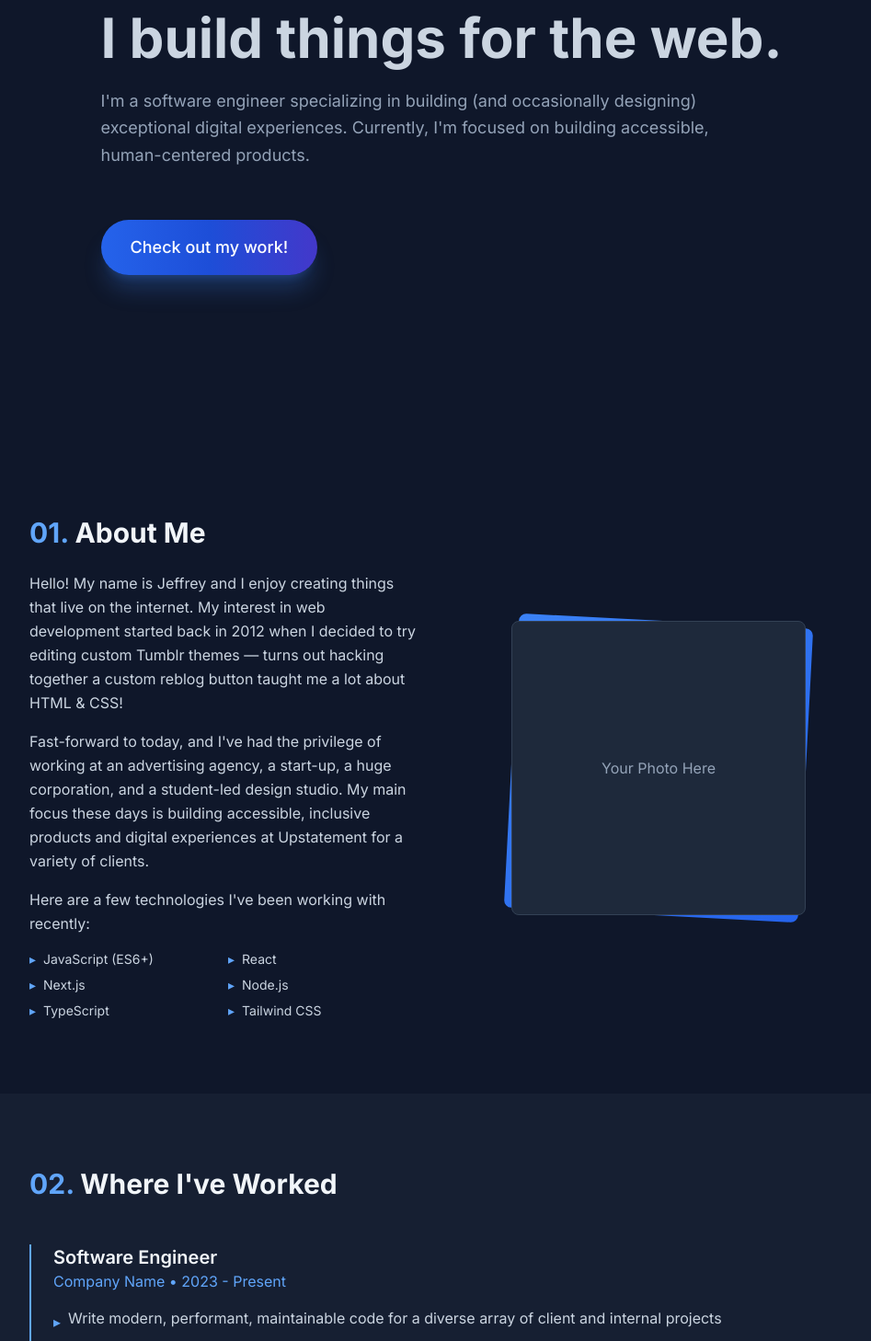
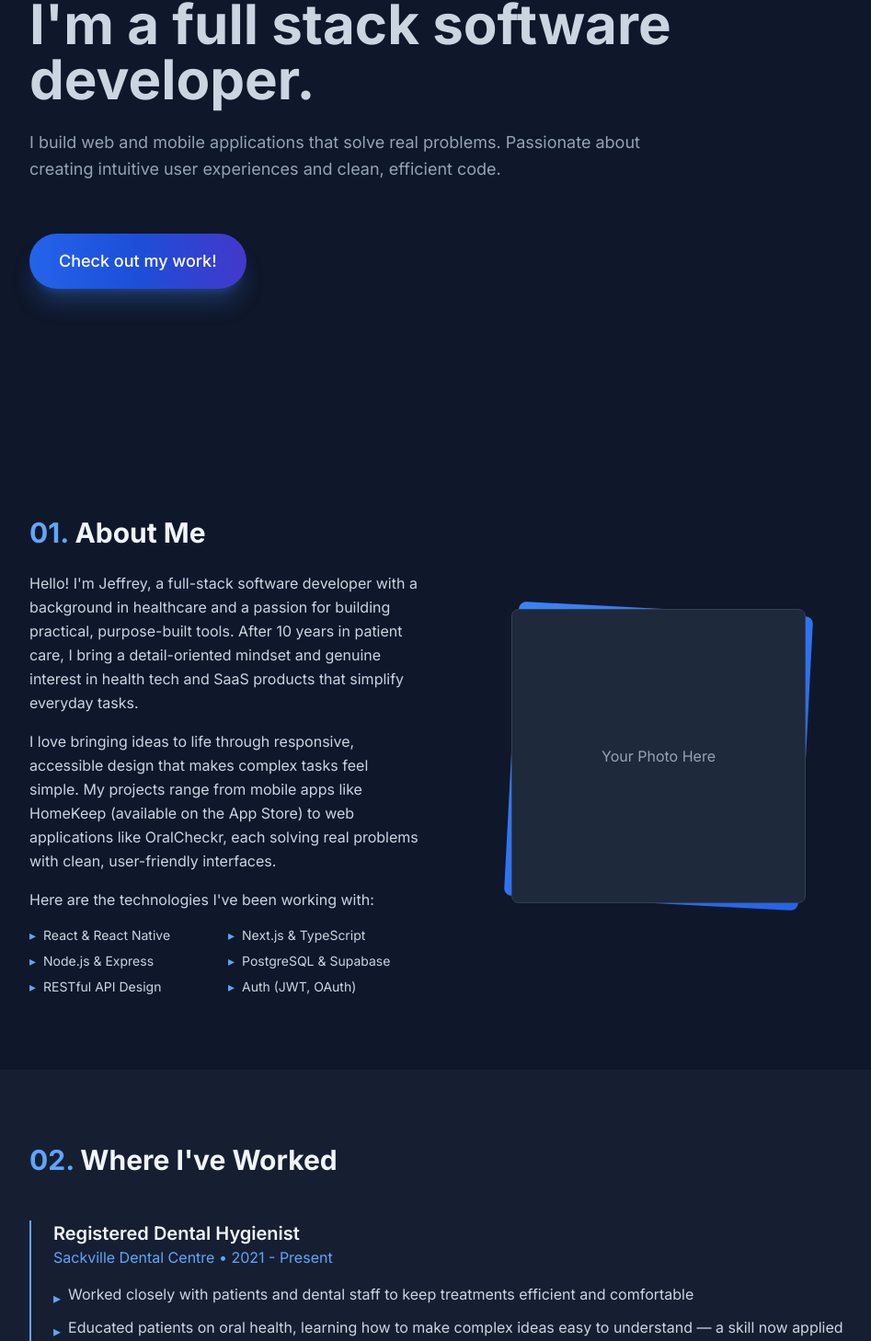
Before and after one commit to jvpatey/portfolio, a Next.js app: page / in a window 1280 px wide. Shown: the part 383-1841 px from the top of the page at 92% size, without its empty margins (160-1107 px from the left). Built offline with nearby package versions, Linux system fonts and the light colour scheme.

Commit message:
updated hero and about text content

```diff
--- a/components/About.tsx
+++ b/components/About.tsx
@@ -9,47 +9,44 @@ export default function About() {
             </h2>
             <div className="space-y-4 text-slate-300 leading-relaxed">
               <p>
-                Hello! My name is Jeffrey and I enjoy creating things that live
-                on the internet. My interest in web development started back in
-                2012 when I decided to try editing custom Tumblr themes — turns
-                out hacking together a custom reblog button taught me a lot
-                about HTML & CSS!
+                Hello! I&apos;m Jeffrey, a full-stack software developer with a
+                background in healthcare and a passion for building practical,
+                purpose-built tools. After 10 years in patient care, I bring a
+                detail-oriented mindset and genuine interest in health tech and
+                SaaS products that simplify everyday tasks.
               </p>
               <p>
-                Fast-forward to today, and I&apos;ve had the privilege of
-                working at an advertising agency, a start-up, a huge
-                corporation, and a student-led design studio. My main focus
-                these days is building accessible, inclusive products and
-                digital experiences at Upstatement for a variety of clients.
+                I love bringing ideas to life through responsive, accessible
+                design that makes complex tasks feel simple. My projects range
+                from mobile apps like HomeKeep (available on the App Store) to
+                web applications like OralCheckr, each solving real problems
+                with clean, user-friendly interfaces.
               </p>
-              <p>
-                Here are a few technologies I&apos;ve been working with
-                recently:
-              </p>
+              <p>Here are the technologies I&apos;ve been working with:</p>
               <div className="grid grid-cols-2 gap-2 text-sm mt-4">
                 <div className="flex items-center">
                   <span className="text-blue-400 mr-2">▸</span>
-                  JavaScript (ES6+)
+                  React & React Native
                 </div>
                 <div className="flex items-center">
                   <span className="text-blue-400 mr-2">▸</span>
-                  React
+                  Next.js & TypeScript
                 </div>
                 <div className="flex items-center">
                   <span className="text-blue-400 mr-2">▸</span>
-                  Next.js
+                  Node.js & Express
                 </div>
                 <div className="flex items-center">
                   <span className="text-blue-400 mr-2">▸</span>
-                  Node.js
+                  PostgreSQL & Supabase
                 </div>
                 <div className="flex items-center">
                   <span className="text-blue-400 mr-2">▸</span>
-                  TypeScript
+                  RESTful API Design
                 </div>
                 <div className="flex items-center">
                   <span className="text-blue-400 mr-2">▸</span>
-                  Tailwind CSS
+                  Auth (JWT, OAuth)
                 </div>
               </div>
             </div>
--- a/components/Experience.tsx
+++ b/components/Experience.tsx
@@ -8,24 +8,28 @@ export default function Experience() {
         <div className="space-y-8">
           <div className="border-l-2 border-blue-400 pl-6">
             <h3 className="text-xl font-semibold text-slate-100">
-              Software Engineer
+              Registered Dental Hygienist
             </h3>
-            <p className="text-blue-400">Company Name • 2023 - Present</p>
+            <p className="text-blue-400">
+              Sackville Dental Centre • 2021 - Present
+            </p>
             <ul className="mt-4 space-y-2 text-slate-300">
               <li className="flex items-start">
                 <span className="text-blue-400 mr-2 mt-1">▸</span>
-                Write modern, performant, maintainable code for a diverse array
-                of client and internal projects
+                Worked closely with patients and dental staff to keep treatments
+                efficient and comfortable
               </li>
               <li className="flex items-start">
                 <span className="text-blue-400 mr-2 mt-1">▸</span>
-                Work with a variety of different languages, platforms,
-                frameworks, and content management systems
+                Educated patients on oral health, learning how to make complex
+                ideas easy to understand — a skill now applied to building
+                user-friendly software
               </li>
               <li className="flex items-start">
                 <span className="text-blue-400 mr-2 mt-1">▸</span>
-                Communicate with multi-disciplinary teams of engineers,
-                designers, producers, and clients
+                Developed strong attention to detail and patient-focused mindset
+                that translates to creating accessible, user-centered
+                applications
               </li>
             </ul>
           </div>
--- a/components/Hero.tsx
+++ b/components/Hero.tsx
@@ -10,12 +10,12 @@ export default function Hero() {
             Jeffrey Patey.
           </h1>
           <h2 className="text-4xl md:text-6xl font-bold text-slate-300">
-            I build things for the web.
+            I&apos;m a full stack software developer.
           </h2>
           <p className="text-lg text-slate-400 max-w-2xl leading-relaxed">
-            I&apos;m a software engineer specializing in building (and
-            occasionally designing) exceptional digital experiences. Currently,
-            I&apos;m focused on building accessible, human-centered products.
+            I build web and mobile applications that solve real problems.
+            Passionate about creating intuitive user experiences and clean,
+            efficient code.
           </p>
           <div className="pt-8">
             <a
```
